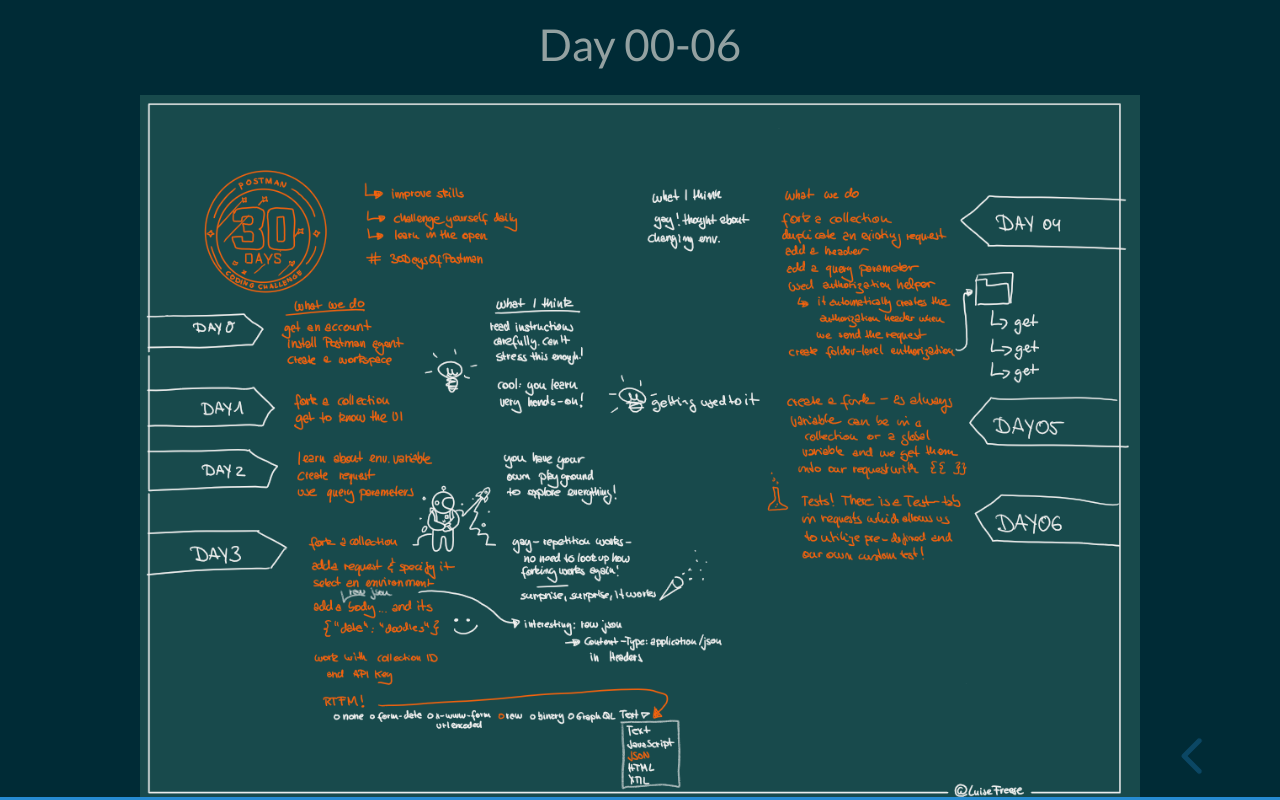
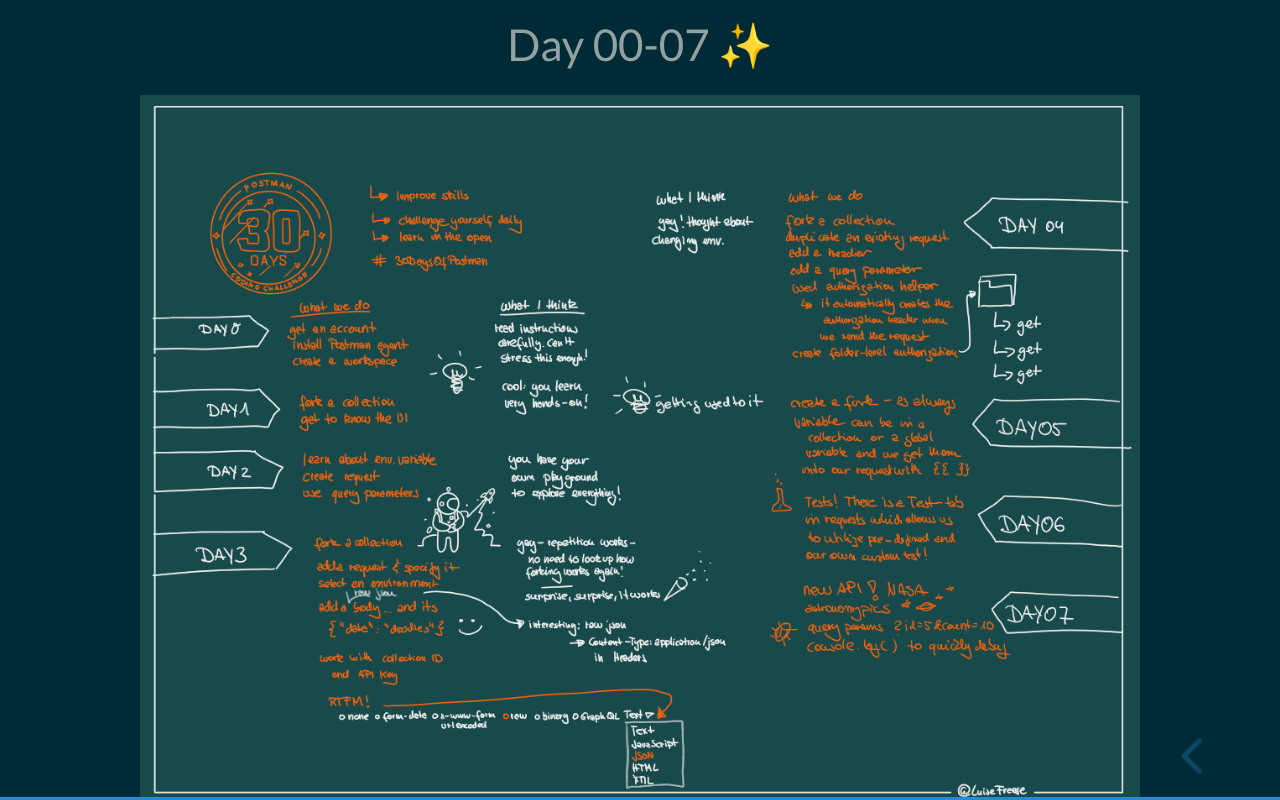
Before and after one commit to LuiseFreese/postman-sketchnotes, a website: page docs/index.html in a window 1280 px wide. Both pictures are taken after a click on the button "next slide". Drawn offline with Linux system fonts and the light colour scheme.

Commit message:
adds day 07

```diff
--- a/docs/index.html
+++ b/docs/index.html
@@ -26,7 +26,7 @@
 		</textarea
           >
         </section>
-        <section>Day 00-06 <img src="media/Day00-06.png" /></section>
+        <section>Day 00-07 ✨ <img src="media/Day00-07.png" /></section>
         <!-- <section>Day 04<img src="media/Day04.png" /></section> -->
         <!-- <section>Day 05<img src="media/Day04.png" /></section> -->
         <!-- <section>Day 06<img src="media/Day04.png" /></section> -->
```
Also changed, not shown: docs/media/Day00-07.png (added).
